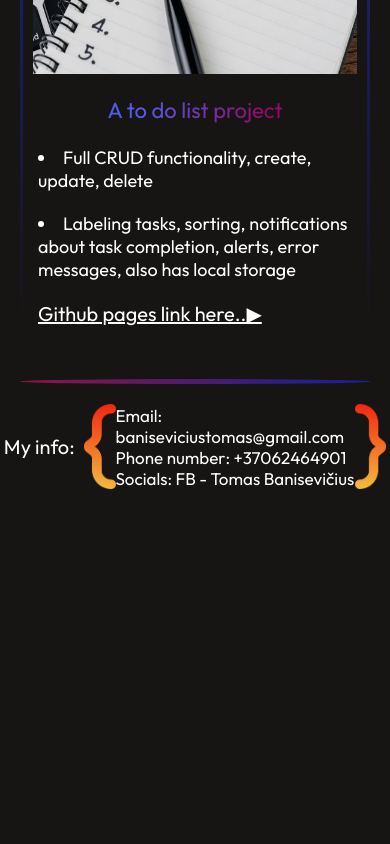
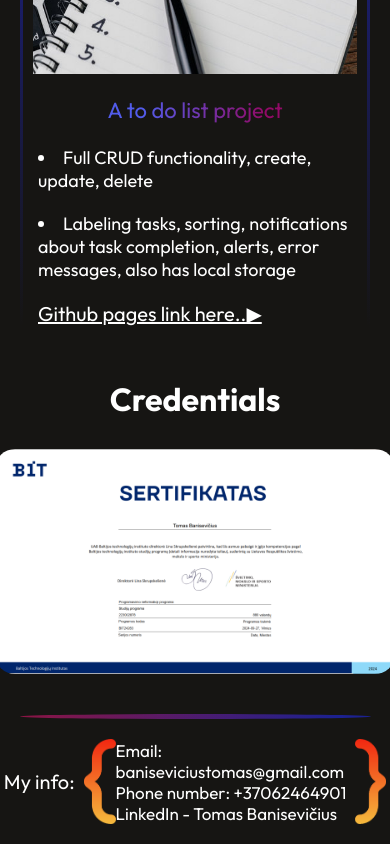
Before and after one commit to tomasban1/portfolio-react, a React (Vite) app: page / in a window 390 px wide. Shown: the part 4454-5298 px from the top of the page. Before the commit the page ends 4963 px from the top, so only its background shows below. Built offline with nearby package versions, Linux system fonts and the light colour scheme.

Commit message:
credentials

```diff
--- a/src/App.jsx
+++ b/src/App.jsx
@@ -5,6 +5,7 @@ import { Footer } from './components/footer/Footer'
 import { Header } from './components/header/Header'
 import { Hero } from './components/hero/Hero'
 import { Portfolio } from './components/portfolio/Portfolio'
+import { Credentials } from './components/credentials/Credentials'
 
 
 function App() {
@@ -16,6 +17,7 @@ function App() {
       <Hero menu={menu} setMenu={setMenu} />
       <AboutMe />
       <Portfolio />
+      <Credentials />
       <Footer menu={menu} setMenu={setMenu} />
     </>
   )
--- /dev/null
+++ b/src/components/credentials/Credentials.jsx
@@ -0,0 +1,14 @@
+import certificate from '../../assets/certificate.png';
+import styles from './Credentials.module.css';
+
+export function Credentials(){
+    return (
+        <>
+            <div id='credentials' className={styles.credContainer}>
+                 <h1>Credentials</h1>
+                <img className={styles.credImg} src={certificate} alt="" />
+            </div>
+
+        </>
+    );
+}
--- /dev/null
+++ b/src/components/credentials/Credentials.module.css
@@ -0,0 +1,23 @@
+*{
+    font-family: 'outfit';
+}
+
+.credContainer{
+    display: flex;
+    flex-direction: column;
+    justify-content: center;
+    align-items: center;
+    gap: 30px;
+    padding: 0 0 40px 0;
+}
+
+.credImg{
+    width: 800px;
+    border-radius: 20px;
+}
+
+@media(max-width:460px) {
+    .credImg{
+        width: 400px;
+    }
+}
--- a/src/components/footer/Footer.jsx
+++ b/src/components/footer/Footer.jsx
@@ -38,7 +38,7 @@ export function Footer({menu, setMenu}){
                     <div>
                         <p>Email: baniseviciustomas@gmail.com</p>
                         <p>Phone number: +37062464901</p>
-                        <p>Socials: FB - Tomas Banisevičius</p>
+                        <p>LinkedIn - Tomas Banisevičius</p>
                     </div>
                     <img className={styles.braces} src={curlyRight} alt="" />
                 </div>
--- a/src/components/header/Header.jsx
+++ b/src/components/header/Header.jsx
@@ -30,6 +30,11 @@ export function Header({menu, setMenu}){
                     </AnchorLink>
                 </li>
                 <li>
+                    <AnchorLink className={styles.anchorLink} offset={50} href='#credentials'>
+                        <p onClick={() => setMenu('credentials')} className={menu === 'credentials' ? styles.active : null}>Credentials</p>
+                    </AnchorLink>
+                </li>
+                <li>
                     <AnchorLink className={styles.anchorLink} offset={50} href='#footer'>
                         <p onClick={() => setMenu('footer')} className={menu === 'footer' ? styles.active : null}>Contact</p>
                     </AnchorLink>
```
Also changed, not shown: src/assets/certificate.png (added).
